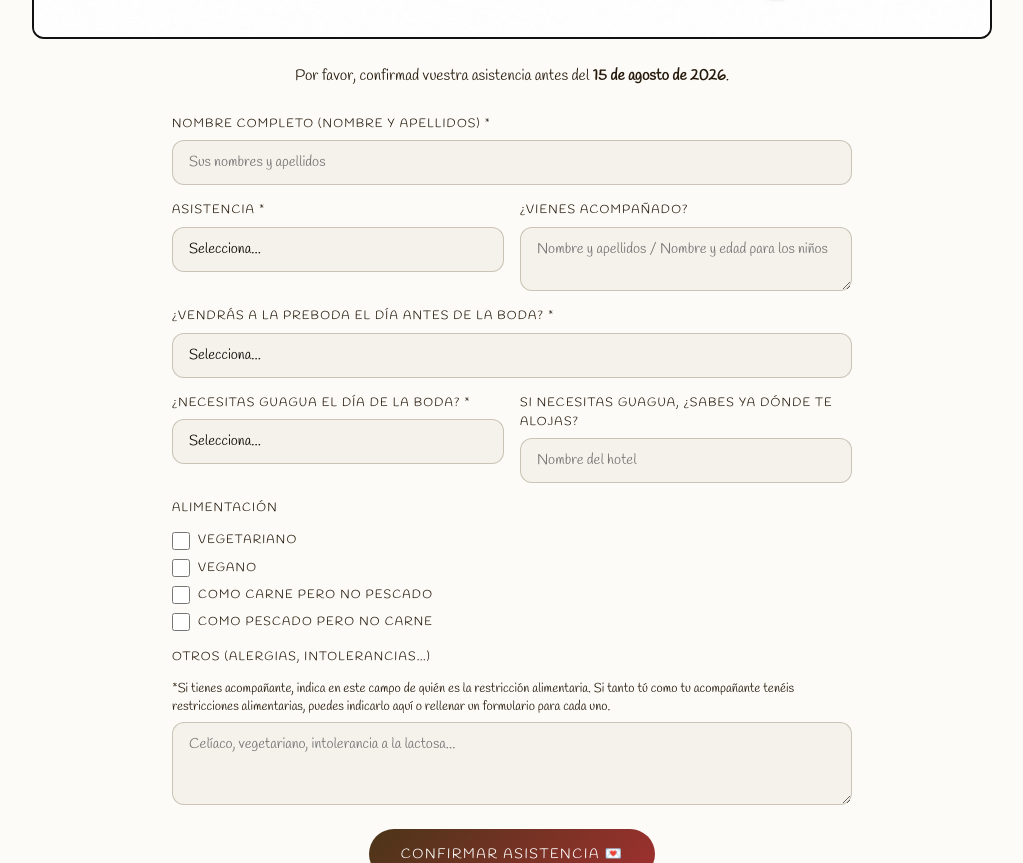
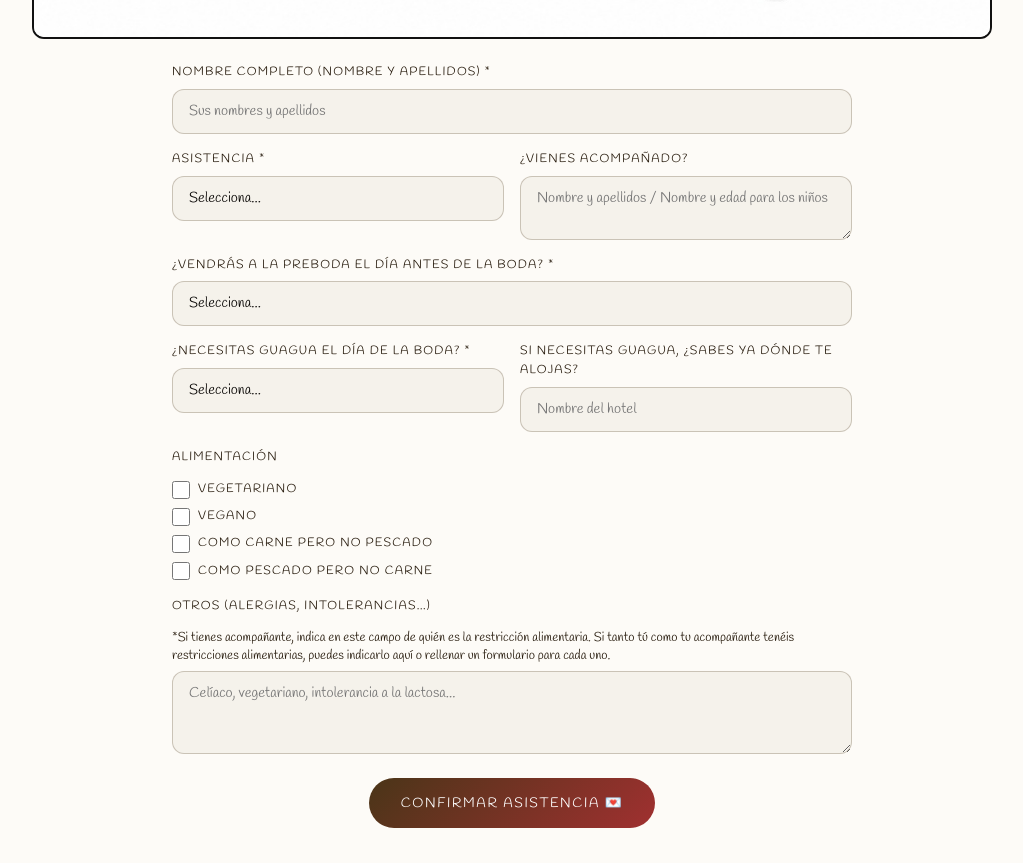
Before and after one commit to josemoreno/sandra-y-jose, a website built with Vite: page index.html in a window 1280 px wide. Shown: the part 9259-10122 px from the top of the page, without its empty margins (128-1151 px from the left). Built offline with nearby package versions, Linux system fonts and the light colour scheme.

Commit message:
refactor: remove RSVP end date

```diff
--- a/index.html
+++ b/index.html
@@ -377,8 +377,8 @@
       <span class="section-tag">Os esperamos</span>
       <h2 class="section-title">Confirmación de asistencia</h2>
       <img src="/images/formulario.jpeg" alt="Confirmación" class="rsvp-img" />
-      <p class="section-intro">Por favor, confirmad vuestra asistencia antes del <span style="font-weight: 700;">15 de agosto de 2026</span>.
-      </p>
+      <!-- <p class="section-intro">Por favor, confirmad vuestra asistencia antes del <span style="font-weight: 700;">15 de agosto de 2026</span>.
+      </p> -->
       <form class="rsvp-form" id="rsvpForm" novalidate>
         <div class="form-row">
           <div class="form-group form-group-full">
```
